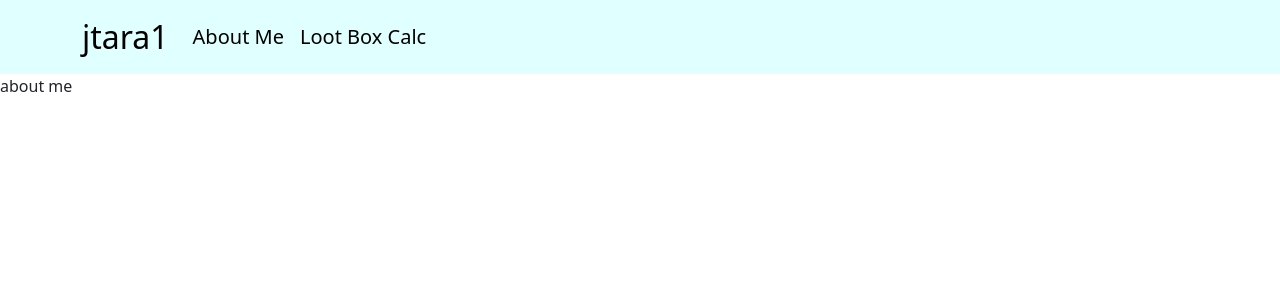
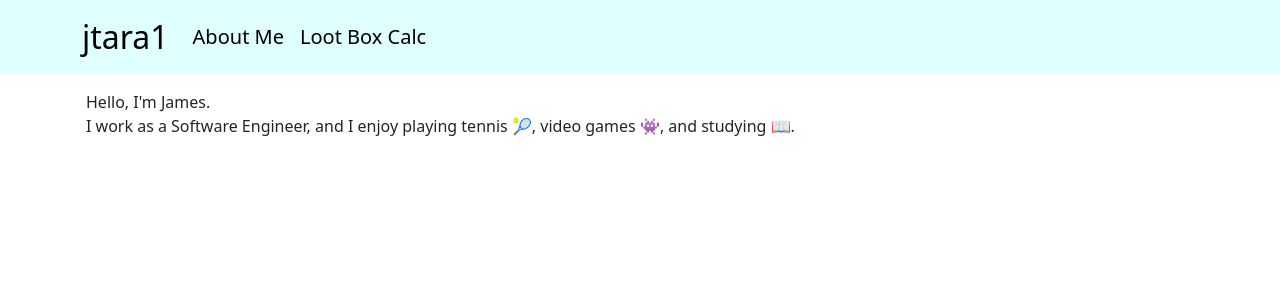
Before and after one commit to jtara1/jtara1.github.io, a React (Create React App) app: page /about-me in a window 1280 px wide. Shown: the top 300 px of the page. Built offline with nearby package versions, Linux system fonts and the light colour scheme.

Commit message:
feat(AboutMe): added p tag and some info on myself

```diff
--- a/src/pages/AboutMe.js
+++ b/src/pages/AboutMe.js
@@ -1,5 +1,17 @@
+import Container from 'react-bootstrap/Container';
+
+
 const AboutMe = () => {
-  return <div>about me</div>;
+  return (
+    <Container className="p-3">
+      <p>
+        Hello, I'm James.<br />
+
+        I work as a Software Engineer, and I enjoy playing tennis &#127934;, video games
+        &#128126;, and studying &#128214;.
+      </p>
+    </Container>
+  );
 };
 
 export default AboutMe;
```
Also changed, not shown: src/layout/MainNavbar.js (line endings or trailing spaces).
